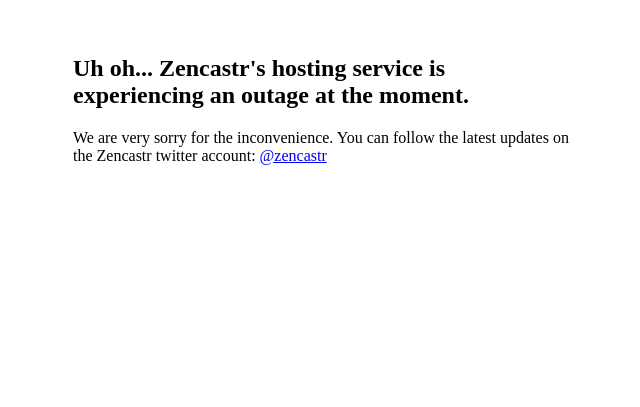
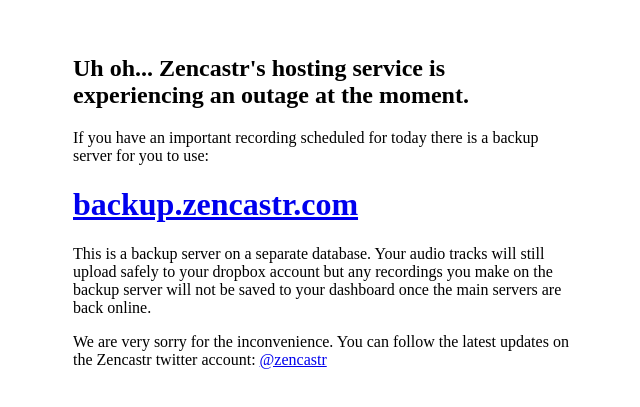
Before and after one commit to robotaudio/robotaudio.github.io, a plain HTML site: page index.html in a window 1280 px wide. Shown: the part 261-668 px from the top of the page, without its empty margins (317-957 px from the left). Drawn offline with Linux system fonts and the light colour scheme.

Commit message:
Update index.html

```diff
--- a/index.html
+++ b/index.html
@@ -6,6 +6,10 @@
 <body>
   <div class="notice">
     <h2>Uh oh...  Zencastr's hosting service is experiencing an outage at the moment.</h2>
-    We are very sorry for the inconvenience.  You can follow the latest updates on the Zencastr twitter account: <a href="https://twitter.com/zencastr">@zencastr</a>
+    If you have an important recording scheduled for today there is a backup server for you to use:
+    <h1><a href="https://backup.zencastr.com">backup.zencastr.com</a></h1>
+    This is a backup server on a separate database.  Your audio tracks will still upload safely to your dropbox account but any recordings you
+    make on the backup server will not be saved to your dashboard once the main servers are back online.
+    <p>We are very sorry for the inconvenience.  You can follow the latest updates on the Zencastr twitter account: <a href="https://twitter.com/zencastr">@zencastr</a></p>
   </div>
 </body>
```
